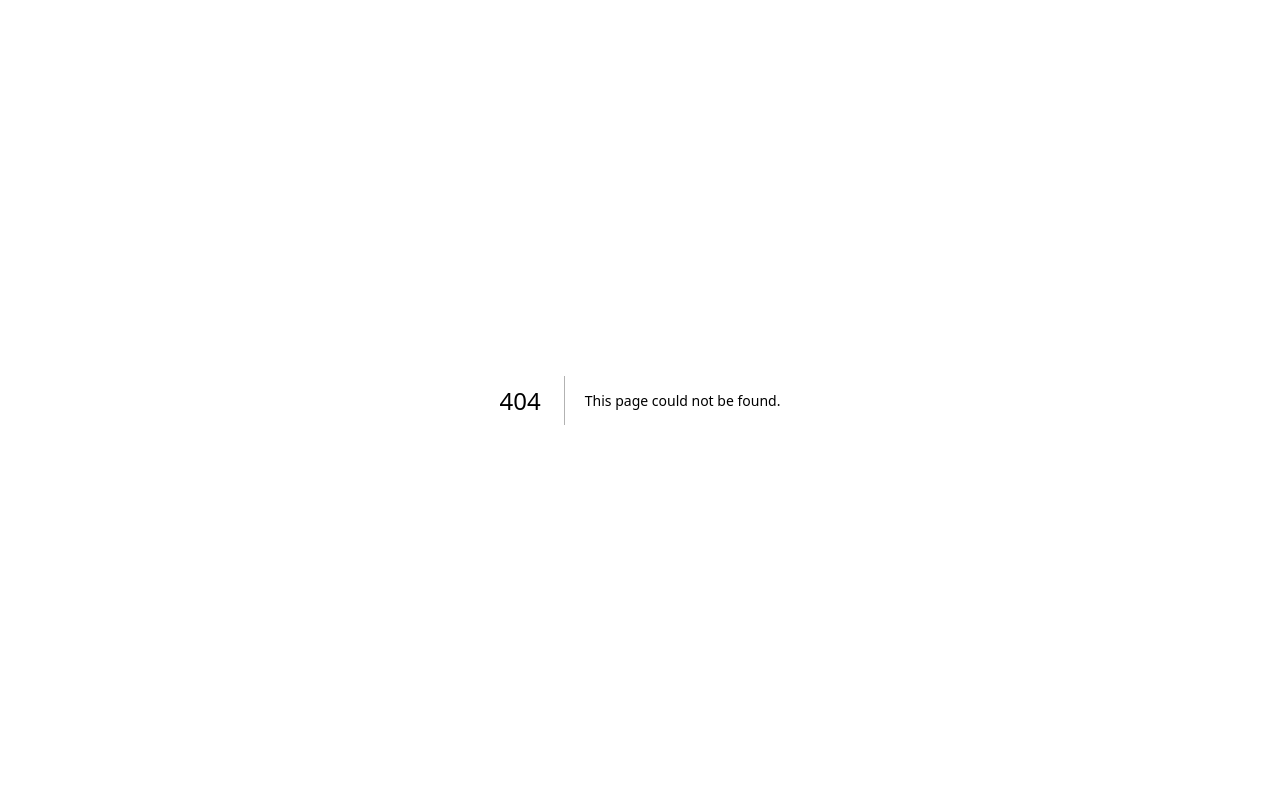
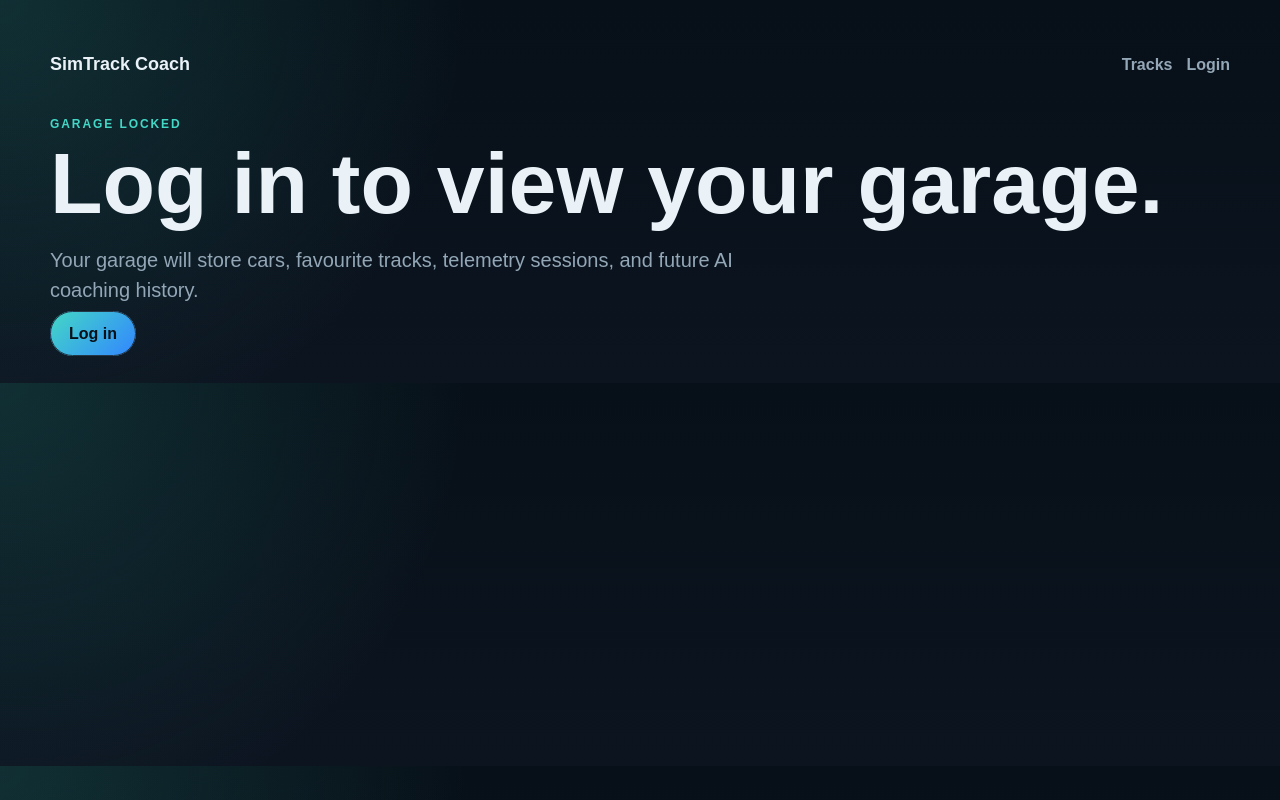
Before and after one commit to sokeeffe89/simtrack-coach, a Next.js app: page /garage in a window 1280 px wide. Before the commit this address had no page. Built offline with nearby package versions, Linux system fonts and the light colour scheme; no server answers.

Commit message:
Create page.js

```diff
--- /dev/null
+++ b/app/garage/page.js
@@ -0,0 +1,105 @@
+"use client";
+
+import { useEffect, useState } from "react";
+import { supabase } from "../../lib/supabase";
+
+export default function GaragePage() {
+  const [user, setUser] = useState(null);
+  const [loading, setLoading] = useState(true);
+  const [carName, setCarName] = useState("");
+  const [carClass, setCarClass] = useState("GT3");
+
+  useEffect(() => {
+    async function loadUser() {
+      const { data } = await supabase.auth.getUser();
+      setUser(data.user);
+      setLoading(false);
+    }
+
+    loadUser();
+  }, []);
+
+  async function logout() {
+    await supabase.auth.signOut();
+    window.location.href = "/";
+  }
+
+  if (loading) {
+    return <main className="page"><p>Loading garage...</p></main>;
+  }
+
+  if (!user) {
+    return (
+      <main className="page">
+        <nav className="nav">
+          <a href="/" className="logo">SimTrack Coach</a>
+          <div>
+            <a href="/tracks">Tracks</a>
+            <a href="/login">Login</a>
+          </div>
+        </nav>
+
+        <section className="authPanel">
+          <p className="eyebrow">Garage locked</p>
+          <h1>Log in to view your garage.</h1>
+          <p className="heroText">Your garage will store cars, favourite tracks, telemetry sessions, and future AI coaching history.</p>
+          <a href="/login" className="button primary">Log in</a>
+        </section>
+      </main>
+    );
+  }
+
+  return (
+    <main className="page">
+      <nav className="nav">
+        <a href="/" className="logo">SimTrack Coach</a>
+        <div>
+          <a href="/tracks">Tracks</a>
+          <button onClick={logout} className="navButton">Log out</button>
+        </div>
+      </nav>
+
+      <section className="section">
+        <p className="eyebrow">Driver garage</p>
+        <h1>Your garage</h1>
+        <p className="heroText">Logged in as {user.email}</p>
+      </section>
+
+      <section className="garageGrid">
+        <div className="roadmap">
+          <h2>Add car</h2>
+          <form className="authForm" onSubmit={(e) => e.preventDefault()}>
+            <label>Car name</label>
+            <input value={carName} onChange={(e) => setCarName(e.target.value)} placeholder="Ferrari 296 GT3" />
+
+            <label>Class</label>
+            <select value={carClass} onChange={(e) => setCarClass(e.target.value)}>
+              <option>GT3</option>
+              <option>GT4</option>
+              <option>F4</option>
+              <option>LMP2</option>
+            </select>
+
+            <button className="button primary" type="submit">Save car soon</button>
+          </form>
+        </div>
+
+        <div className="roadmap">
+          <h2>Next garage features</h2>
+          <div className="miniPanel">
+            <strong>Saved cars</strong>
+            <p>Store cars by sim and class.</p>
+          </div>
+          <div className="miniPanel">
+            <strong>Telemetry sessions</strong>
+            <p>Upload CSV laps and generate coaching notes.</p>
+          </div>
+          <div className="miniPanel">
+            <strong>Favourite tracks</strong>
+            <p>Build your personal practice plan.</p>
+          </div>
+        </div>
+      </section>
+    </main>
+  );
+}
```
